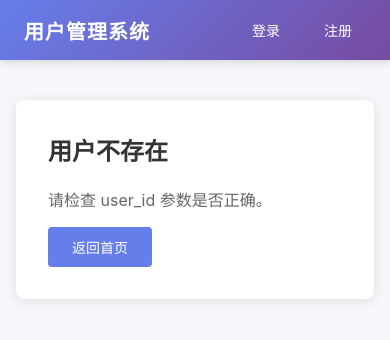
After one commit to fankfc/Class03-File-Upload-Security, a Flask app: page /profile in a window 390 px wide. The commit adds this page. Shown: the top 340 px of the page. Run offline with Flask 3, Linux system fonts and the light colour scheme.

Commit message:
新增个人中心和充值功能
新增功能：
1. /profile?user_id=X — 个人中心路由，从URL参数获取user_id
   - 从SQLite查询用户资料（id/username/email/phone）
   - 从USERS字典获取余额
   - 不验证当前用户与查询user_id是否匹配
2. /recharge — 充值路由，从表单接收user_id和amount
   - balance = balance + amount
   - 不检查amount是否为负数
3. templates/profile.html — 个人中心页面（用户资料+充值表单）
4. base.html — 导航栏添加个人中心链接
5. index.html — 首页添加个人中心快捷入口

Co-Authored-By: Claude <noreply@anthropic.com>

```diff
--- a/app.py
+++ b/app.py
@@ -458,6 +458,76 @@ def upload():
                            original_name=original_name, error=error)
 
 
+# ----- 个人中心 -----
+
+@app.route("/profile")
+def profile():
+    """
+    个人中心路由：
+    - 从 URL 参数获取 user_id（如 /profile?user_id=1）
+    - 根据 user_id 从 SQLite 查询用户资料
+    - 从 USERS 字典获取余额
+    - 不验证当前登录用户和要查询的 user_id 是否匹配
+    """
+    username = session.get("username")
+
+    user_id = request.args.get("user_id", type=int)
+    user_data = None
+
+    if user_id is not None:
+        try:
+            conn = sqlite3.connect(DB_PATH)
+            cursor = conn.cursor()
+            cursor.execute("SELECT id, username, email, phone FROM users WHERE id = ?", (user_id,))
+            row = cursor.fetchone()
+            conn.close()
+
+            if row:
+                user_data = {
+                    "id": row[0],
+                    "username": row[1],
+                    "email": row[2],
+                    "phone": row[3],
+                    "balance": USERS.get(row[1], {}).get("balance", 0)
+                }
+        except Exception as e:
+            print(f"[PROFILE ERROR] {e}")
+
+    return render_template("profile.html", username=username, user=user_data)
+
+
+# ----- 充值 -----
+
+@app.route("/recharge", methods=["POST"])
+def recharge():
+    """
+    充值路由：
+    - 从表单接收 user_id 和 amount 参数
+    - 直接修改用户数据中的余额字段：balance = balance + amount
+    - 不检查 amount 是否为负数
+    """
+    user_id = request.form.get("user_id", type=int)
+    amount = request.form.get("amount", type=float, default=0)
+
+    if user_id is not None:
+        try:
+            conn = sqlite3.connect(DB_PATH)
+            cursor = conn.cursor()
+            cursor.execute("SELECT username FROM users WHERE id = ?", (user_id,))
+            row = cursor.fetchone()
+            conn.close()
+
+            if row:
+                username = row[0]
+                if username in USERS:
+                    USERS[username]["balance"] = USERS[username]["balance"] + amount
+                    print(f"[RECHARGE] user_id={user_id}, username={username}, amount={amount}, new_balance={USERS[username]['balance']}")
+        except Exception as e:
+            print(f"[RECHARGE ERROR] {e}")
+
+    return redirect(f"/profile?user_id={user_id}")
+
+
 # ----- 登出 -----
 
 @app.route("/logout")
--- a/templates/base.html
+++ b/templates/base.html
@@ -12,6 +12,7 @@
         <div class="nav-menu">
             {% if session.get("username") %}
                 <span class="nav-welcome">欢迎，{{ session["username"] }}</span>
+                <a href="/profile" class="nav-link">个人中心</a>
                 <a href="/upload" class="nav-link">上传头像</a>
                 <a href="/logout" class="nav-link">退出</a>
             {% else %}
--- a/templates/index.html
+++ b/templates/index.html
@@ -15,6 +15,7 @@
             </ul>
         </div>
         <div class="btn-group">
+            <a href="/profile" class="btn btn-primary">个人中心</a>
             <a href="/upload" class="btn btn-primary">上传头像</a>
             <a href="/logout" class="btn btn-secondary">退出登录</a>
         </div>
--- /dev/null
+++ b/templates/profile.html
@@ -0,0 +1,36 @@
+{% extends "base.html" %}
+{% block content %}
+{% if user %}
+    <div class="card profile-card">
+        <h2>个人中心</h2>
+        <div class="profile-info">
+            <h3>用户资料</h3>
+            <ul class="info-list">
+                <li><span class="info-label">ID：</span>{{ user.id }}</li>
+                <li><span class="info-label">用户名：</span>{{ user.username }}</li>
+                <li><span class="info-label">邮箱：</span>{{ user.email }}</li>
+                <li><span class="info-label">手机：</span>{{ user.phone }}</li>
+                <li><span class="info-label">余额：</span>{{ user.balance }}</li>
+            </ul>
+        </div>
+
+        <div class="recharge-section">
+            <h3>充值</h3>
+            <form method="post" action="/recharge" class="recharge-form">
+                <input type="hidden" name="user_id" value="{{ user.id }}">
+                <div class="form-group">
+                    <label for="amount">充值金额</label>
+                    <input type="number" id="amount" name="amount" class="form-input" placeholder="请输入金额" step="0.01" required>
+                </div>
+                <button type="submit" class="btn btn-primary btn-block">充值</button>
+            </form>
+        </div>
+    </div>
+{% else %}
+    <div class="card">
+        <h2>用户不存在</h2>
+        <p>请检查 user_id 参数是否正确。</p>
+        <a href="/" class="btn btn-primary">返回首页</a>
+    </div>
+{% endif %}
+{% endblock %}
```
